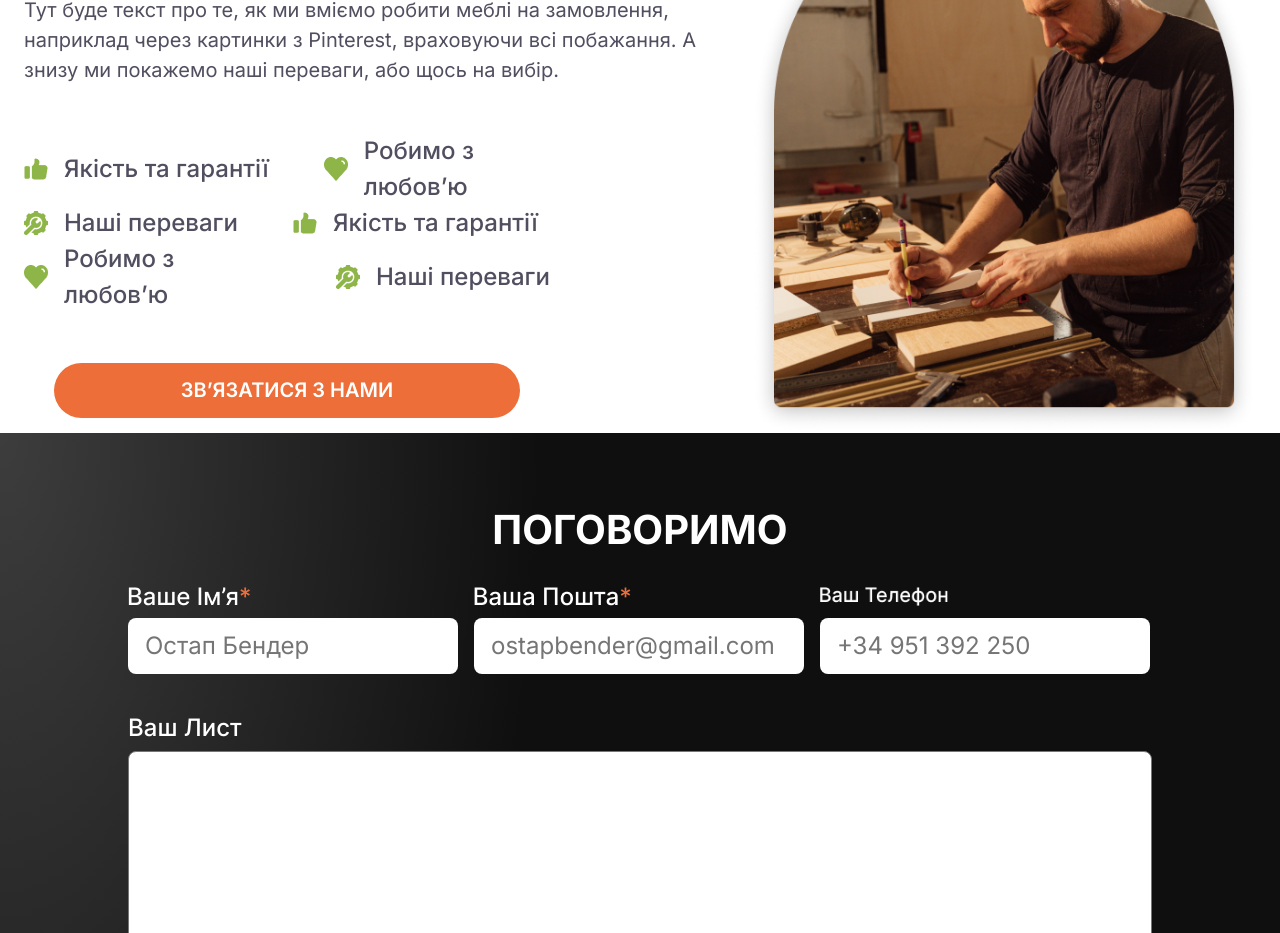
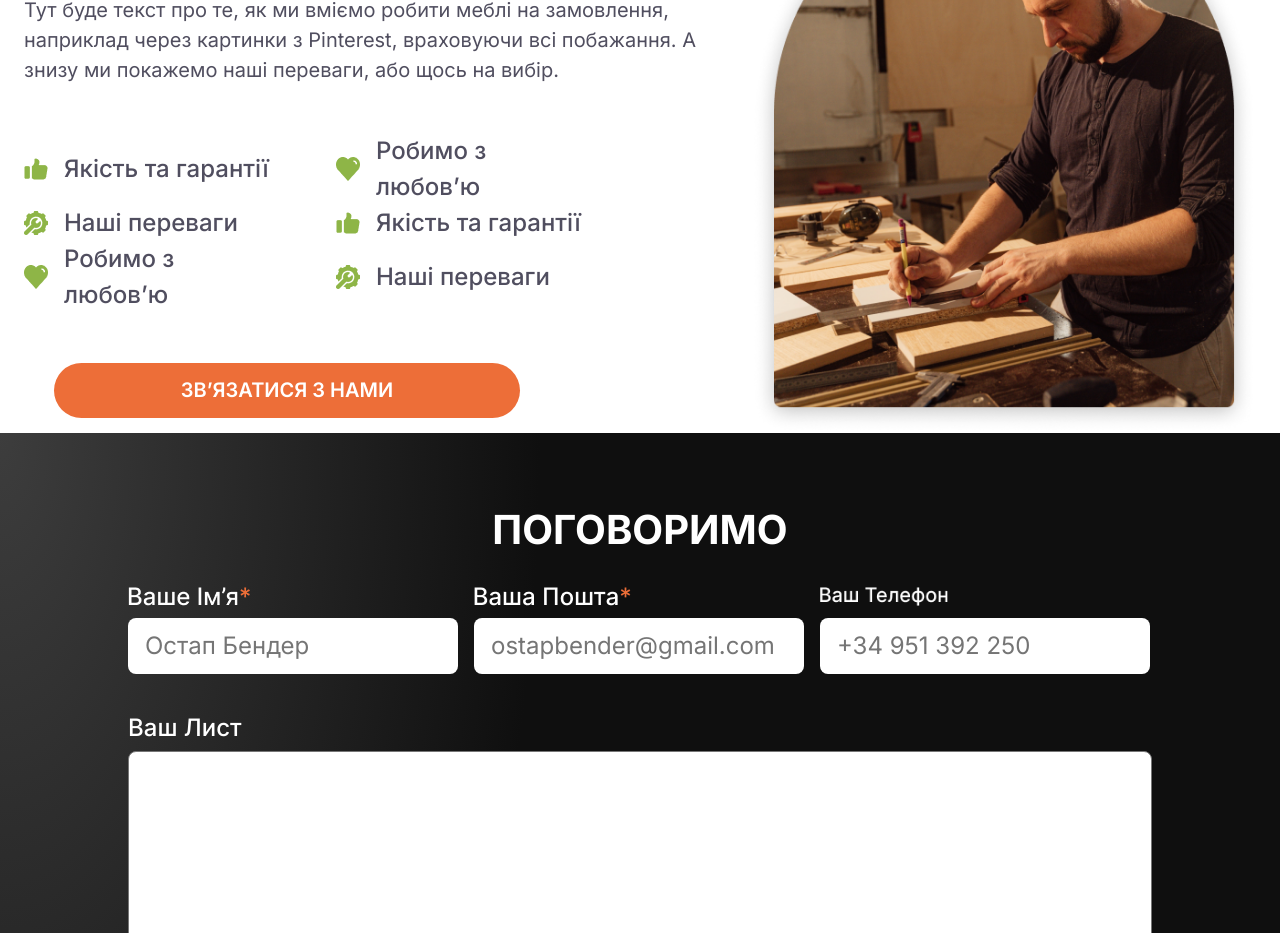
Before and after one commit to ShadePrima/creatiff-app, a React (Create React App) app: page / in a window 1280 px wide. Shown: the part 3020-3953 px from the top of the page. Built offline with nearby package versions, Linux system fonts and the light colour scheme.

Commit message:
width listItem adventage

```diff
--- a/src/components/Advantages/Advantages.module.scss
+++ b/src/components/Advantages/Advantages.module.scss
@@ -52,7 +52,7 @@
 }
 
 .listItem {
-  max-width: 257px;
+  width: 257px;
   min-height: 36px;
   display: flex;
   align-items: center;
```
